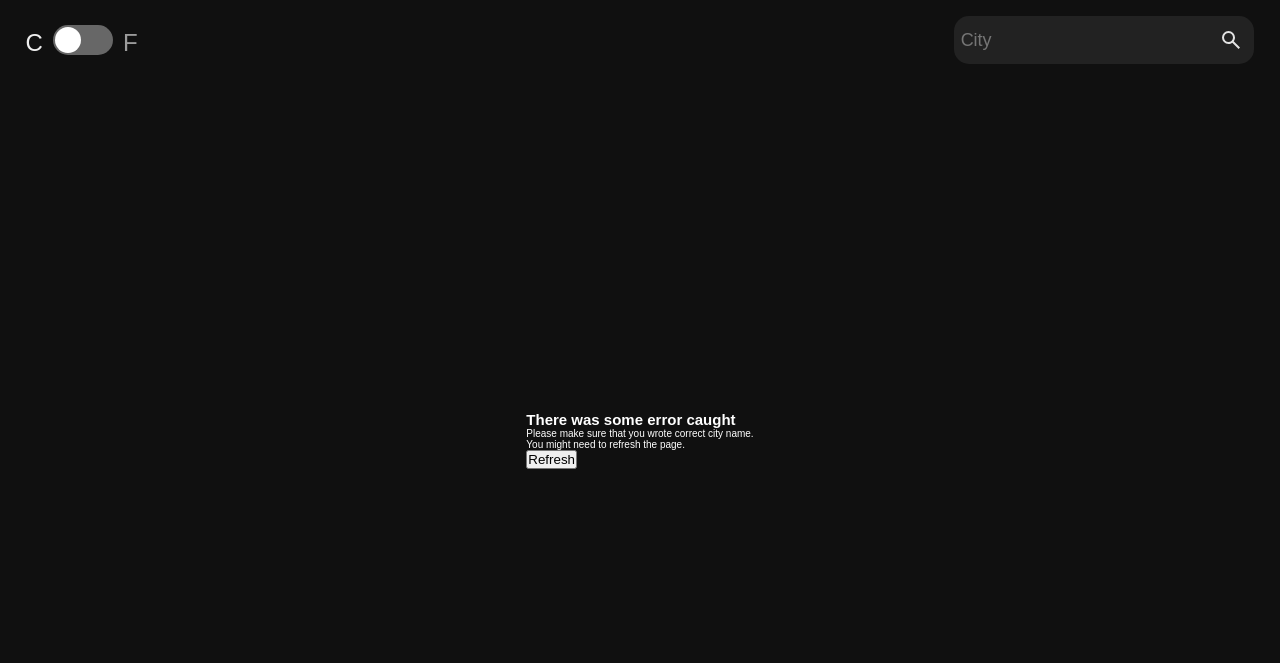
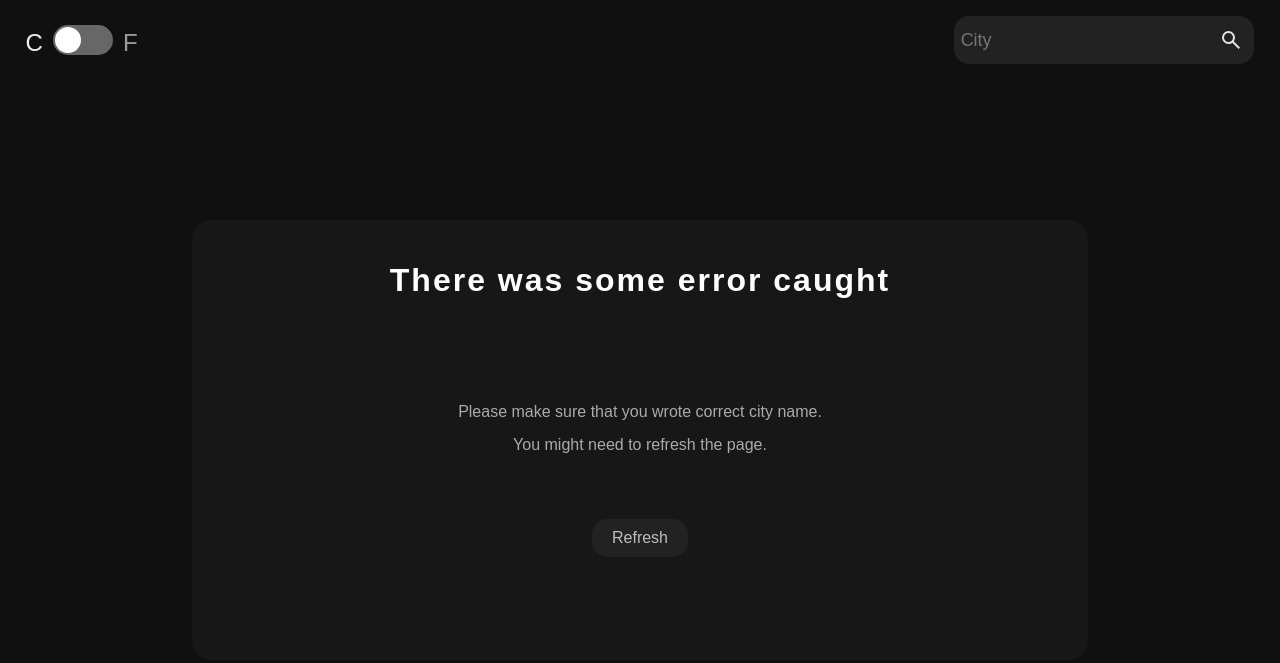
Before and after one commit to sxmurxi35/weather-app, a website built with webpack: page src/template.html in a window 1280 px wide. Built offline with nearby package versions, Linux system fonts and the light colour scheme; no server answers.

Commit message:
Styled error message

```diff
--- a/src/script/display.js
+++ b/src/script/display.js
@@ -114,15 +114,23 @@ function displayError() {
   const errorHeading = createElement("h1");
   errorHeading.textContent = "There was some error caught";
 
-  const errorMessage = createElement("p");
-  errorMessage.innerHTML =
-    "Please make sure that you wrote correct city name. <br> You might need to refresh the page.";
+  const errorMessageSect = createElement("sect");
+  errorMessageSect.classList.add("error-message-sect");
+
+  const errorMessageMain = createElement("p");
+  errorMessageMain.textContent =
+    "Please make sure that you wrote correct city name.";
+
+  const errorMessageAdd = createElement("p");
+  errorMessageAdd.textContent = "You might need to refresh the page.";
 
   const refreshButton = createElement("button");
   refreshButton.textContent = "Refresh";
   refreshButton.setAttribute("onClick", "window.location.reload()");
 
-  errorSect.append(errorHeading, errorMessage, refreshButton);
+  errorMessageSect.append(errorMessageMain, errorMessageAdd, refreshButton);
+
+  errorSect.append(errorHeading, errorMessageSect);
   main.append(errorSect);
 }
 
--- a/src/style/main.css
+++ b/src/style/main.css
@@ -69,7 +69,7 @@ main {
   grid-column: 2/3;
 }
 
-.precip-sect{
+.precip-sect {
   grid-column: 5/6;
 }
 
@@ -83,7 +83,65 @@ main {
   gap: 7px;
 }
 
-.humidity-sect img, .precip-sect img {
+.humidity-sect img,
+.precip-sect img {
   width: 40%;
   height: auto;
 }
+
+/* -------------------- ERROR MESSAGE SECT -------------------- */
+.error-sect {
+  width: 70%;
+  height: 55vh;
+  background-color: #171717;
+  border-radius: 20px;
+  padding: 20px;
+
+  display: grid;
+  grid-template-rows: 20% 80%;
+}
+
+.error-sect h1 {
+  display: flex;
+  align-items: center;
+  justify-content: center;
+
+  font-size: 3.2rem;
+  letter-spacing: 2px;
+}
+
+.error-message-sect {
+  display: flex;
+  flex-direction: column;
+  align-items: center;
+  justify-content: center;
+  gap: 15px;
+}
+
+.error-message-sect p {
+  font-size: 1.6rem;
+  color: #aaa;
+}
+
+.error-message-sect button {
+  margin-top: 50px;
+  padding: 10px 20px;
+  font-size: 1.6rem;
+
+  background-color: #222;
+  color: #bebebe;
+  outline: none;
+  border: transparent;
+  border-radius: 15px;
+
+  transition: all 0.3s;
+}
+
+.error-message-sect button:hover,
+.error-message-sect button:active {
+  transform: scale(1.1);
+  background-color: #333;
+  color: #eee;
+  border: #555 2px solid;
+  cursor: pointer;
+}
```
